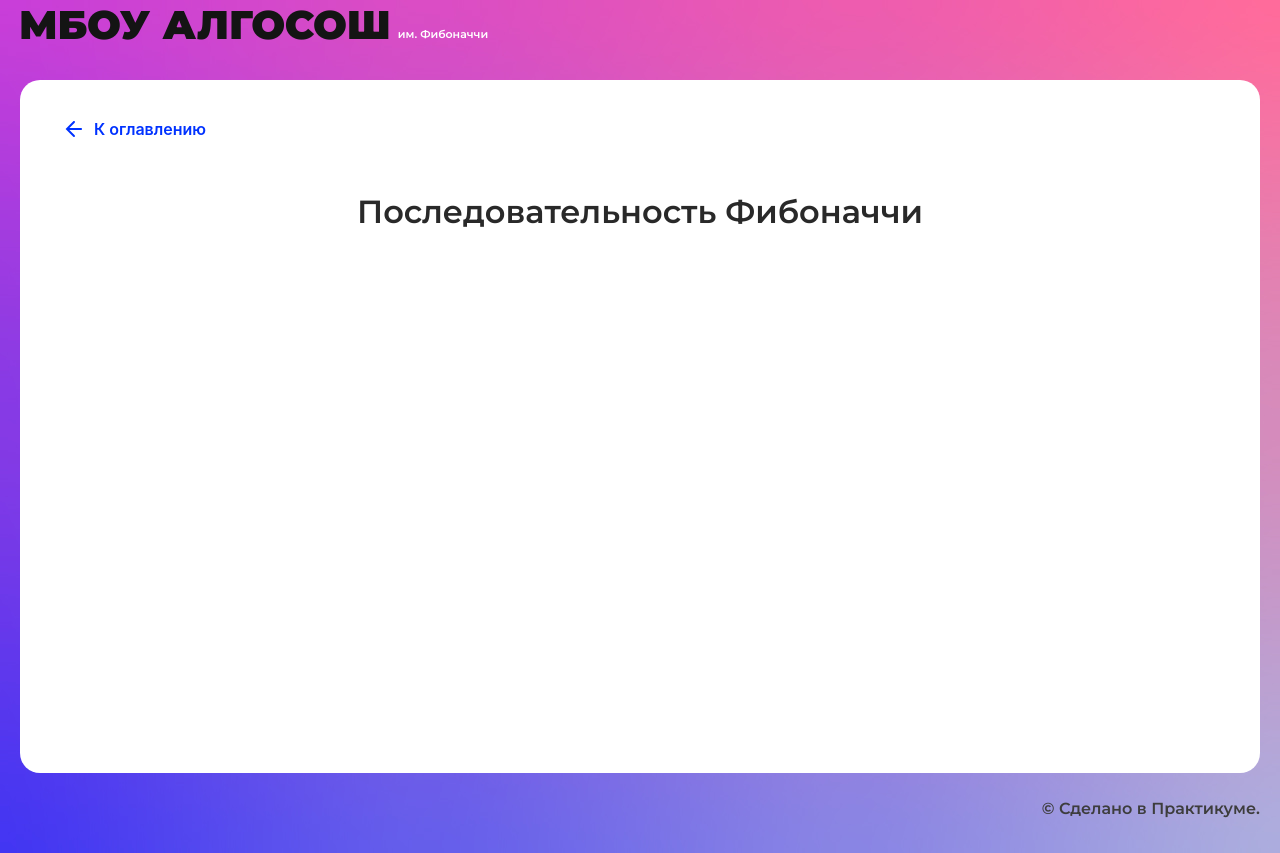
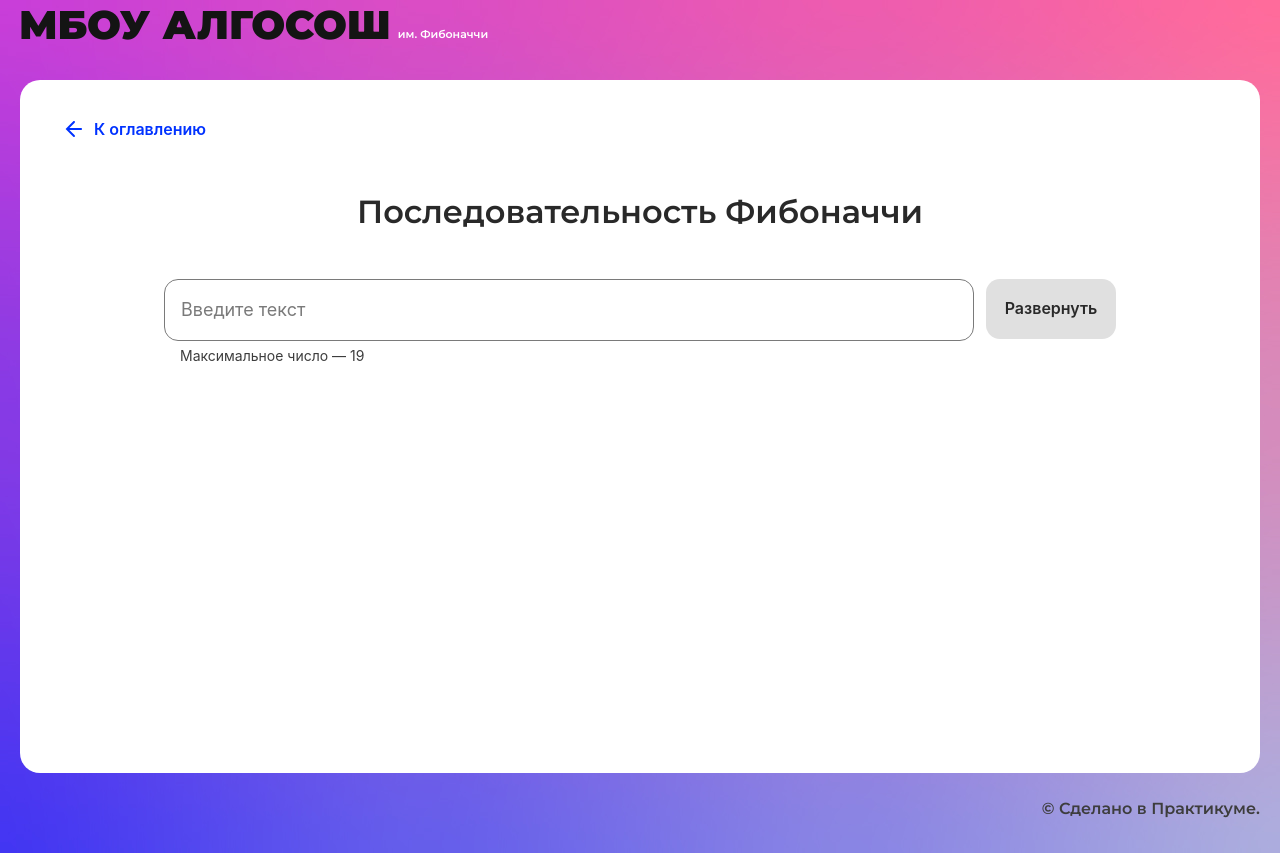
Before and after one commit to shumkova/algososh, a React (Create React App) app: page /fibonacci in a window 1280 px wide. Built offline with nearby package versions, Linux system fonts and the light colour scheme.

Commit message:
генерирует фибоначчи

```diff
--- /dev/null
+++ b/src/components/fibonacci-page/fibonacci-page.module.css
@@ -0,0 +1,16 @@
+.fibAnim {
+  opacity: 0;
+  animation-name: fade-in;
+  animation-duration: 1000ms;
+  animation-timing-function: ease-in-out;
+  animation-fill-mode: forwards;
+}
+
+@keyframes fade-in {
+  from {
+    opacity: 0;
+  }
+  to {
+    opacity: 1;
+  }
+}
--- a/src/components/fibonacci-page/fibonacci-page.tsx
+++ b/src/components/fibonacci-page/fibonacci-page.tsx
@@ -1,10 +1,69 @@
-import React from "react";
+import React, { ChangeEvent, FormEventHandler, useCallback, useMemo, useState } from "react";
 import { SolutionLayout } from "../ui/solution-layout/solution-layout";
+import { Input } from "../ui/input/input";
+import { Button } from "../ui/button/button";
+import { Circle } from "../ui/circle/circle";
+import { SHORT_DELAY_IN_MS } from "../../constants/delays";
+import styles from "./fibonacci-page.module.css";
 
 export const FibonacciPage: React.FC = () => {
+  const [ inputNumber, setInputNumber ] = useState<number | null>(null);
+  const [ calculating, setCalculating ] = useState(false);
+  const [ circles, setCircles ] = useState<number[]>([]);
+
+  const isValid = useMemo(() => (inputNumber && inputNumber >= 0 && inputNumber <= 19), [inputNumber]);
+
+  const onChange = (evt: ChangeEvent<HTMLInputElement>) => {
+    setInputNumber(Number(evt.target.value));
+  }
+
+  const pushToCircles = useCallback((arr: number[]): Promise<boolean> => {
+    return new Promise(resolve => {
+      setTimeout(() => {
+        setCircles([...arr]);
+        resolve(true);
+      }, SHORT_DELAY_IN_MS);
+    })
+  }, [setCircles]);
+
+  const fib = useCallback(async (n:number) => {
+    let arr: number[] = [];
+
+    for (let i = 0; i <= n; i++) {
+      if (i < 2) {
+        arr.push(i);
+      } else {
+        arr.push(arr[i - 2] + arr[i - 1]);
+      }
+
+      await pushToCircles(arr);
+    }
+  }, [pushToCircles]);
+
+  const onSubmit: FormEventHandler = (evt) => {
+    evt.preventDefault();
+
+    if (inputNumber && isValid) {
+      setCalculating(true);
+      fib(inputNumber).then(() => setCalculating(false));
+    }
+  }
+
   return (
     <SolutionLayout title="Последовательность Фибоначчи">
-
+      <div className="container">
+        <form action="#" onSubmit={onSubmit}>
+          <div className="condition">
+            <Input type={'number'} isLimitText={true} onChange={onChange} name={'number'} disabled={calculating} min={0} max={19} />
+            <Button text={'Развернуть'} type={'submit'} name={'string'} disabled={!isValid} isLoader={calculating}/>
+          </div>
+        </form>
+        <div className="vis">
+          {
+            circles.map((item, index) => <Circle letter={item.toString()} index={index} key={`${item} + ${index}`} extraClass={styles.fibAnim}/>)
+          }
+        </div>
+      </div>
     </SolutionLayout>
   );
 };
--- a/src/components/string/string.tsx
+++ b/src/components/string/string.tsx
@@ -89,7 +89,6 @@ export const StringComponent: React.FC = () => {
           }
         </div>
       </div>
-
     </SolutionLayout>
   );
 };
--- a/src/index.css
+++ b/src/index.css
@@ -24,9 +24,9 @@ code {
 }
 
 .vis {
-  margin-top: 120px;
+  padding: 48px 0;
   display: flex;
-  flex-wrap: nowrap;
-  column-gap: 16px;
+  flex-wrap: wrap;
+  gap: 78px 16px;
   justify-content: center;
 }
```
